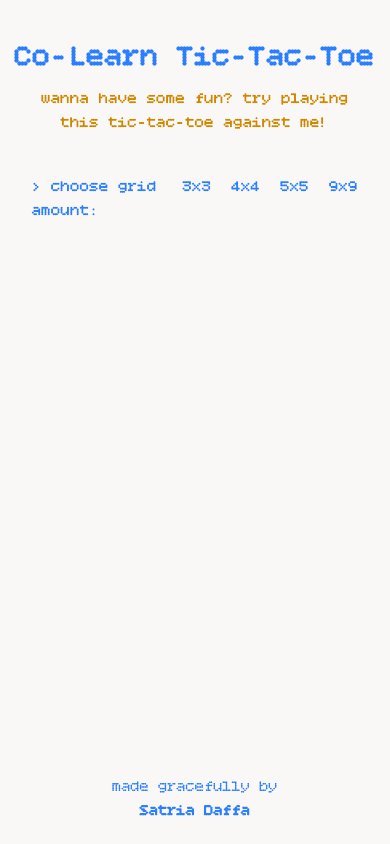
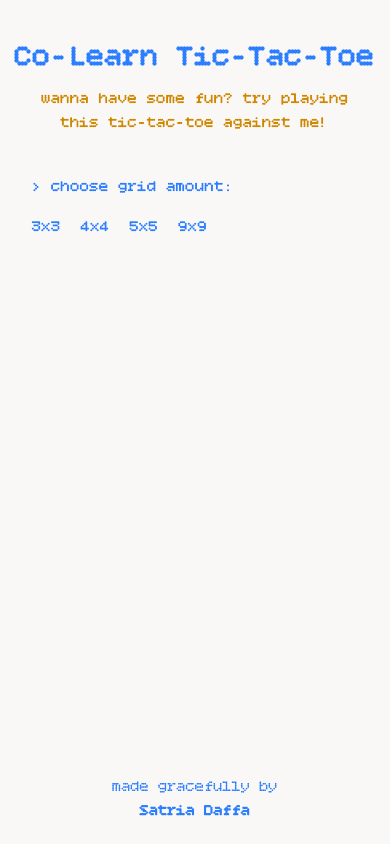
Before and after one commit to daffpy/colearn-tictactoe, a Next.js app: page / in a window 390 px wide. Built offline with nearby package versions, Linux system fonts and the light colour scheme.

Commit message:
fixing layout on mobile

```diff
--- a/src/app/components/Alert.jsx
+++ b/src/app/components/Alert.jsx
@@ -8,7 +8,8 @@ export function GameStateAlert({isWin, setGrid, setResult}){
     return(
         <>
         {isWin != "playing" && closeAlertWindow == false ?
-            <div className="absolute h-100 min-w-100 border outline bg-white/80 backdrop-blur-xs rounded-xl left-1/2 -translate-x-1/2">
+            <div className="absolute w-full max-w-200 px-10 left-1/2 -translate-x-1/2">
+                <div className="border outline bg-white/80 pb-10 backdrop-blur-xs rounded-xl ">
                 <div className="text-4xl mt-10 text-center uppercase font-semibold">
                     - YOU {isWin} -
                 </div>
@@ -47,6 +48,7 @@ export function GameStateAlert({isWin, setGrid, setResult}){
                     </div>
 
                 </div>
+                </div>
             </div>
             : null
         }
--- a/src/app/components/MainPage.jsx
+++ b/src/app/components/MainPage.jsx
@@ -26,8 +26,11 @@ export default function MainPageLayout(){
                     <div className='text-center'>
                         wanna have some fun? try playing this tic-tac-toe against me!
                     </div>
-                    <div className='mt-10 text-base text-blue-500 flex gap-4'>
-                        &gt; choose grid amount:
+                    <div className='mt-10 text-base text-blue-500 flex flex-col lg:flex-row gap-4'>
+                        <div>
+                            &gt; choose grid amount:
+                        </div>
+
                         <div className='flex gap-5'>
                             <div className={`hover:text-yellow-600 ${gridChoice == 3 ? "text-yellow-600" : ""} ${gridChoice != 3 && gridChoice != 0 ? "pointer-events-none opacity-50" : "cursor-pointer"}`}
                             onClick={()=>{
```
